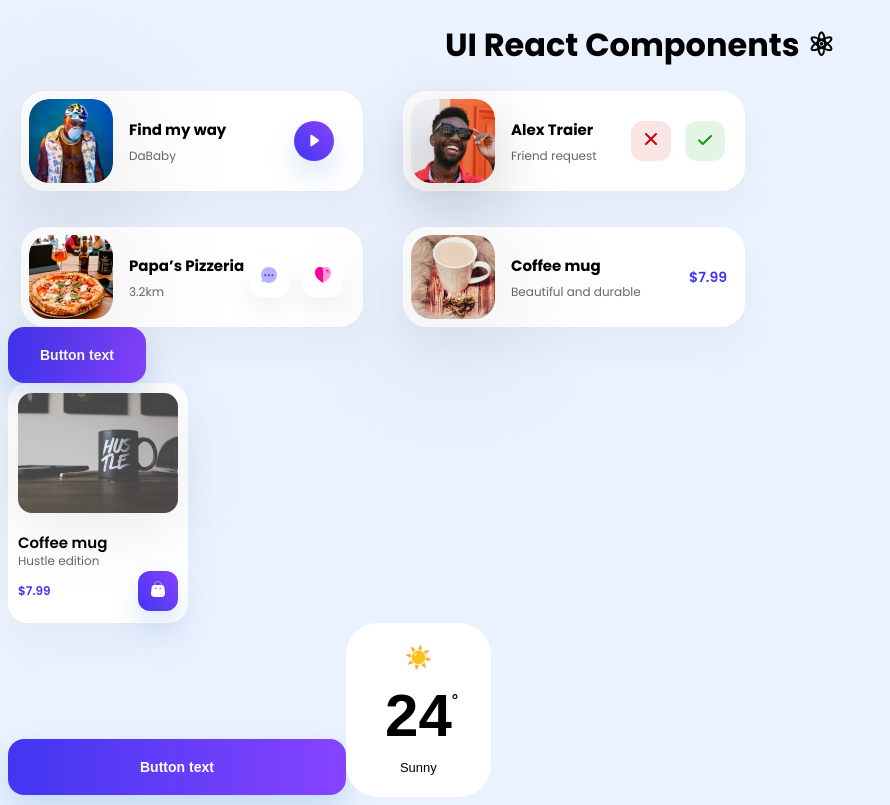
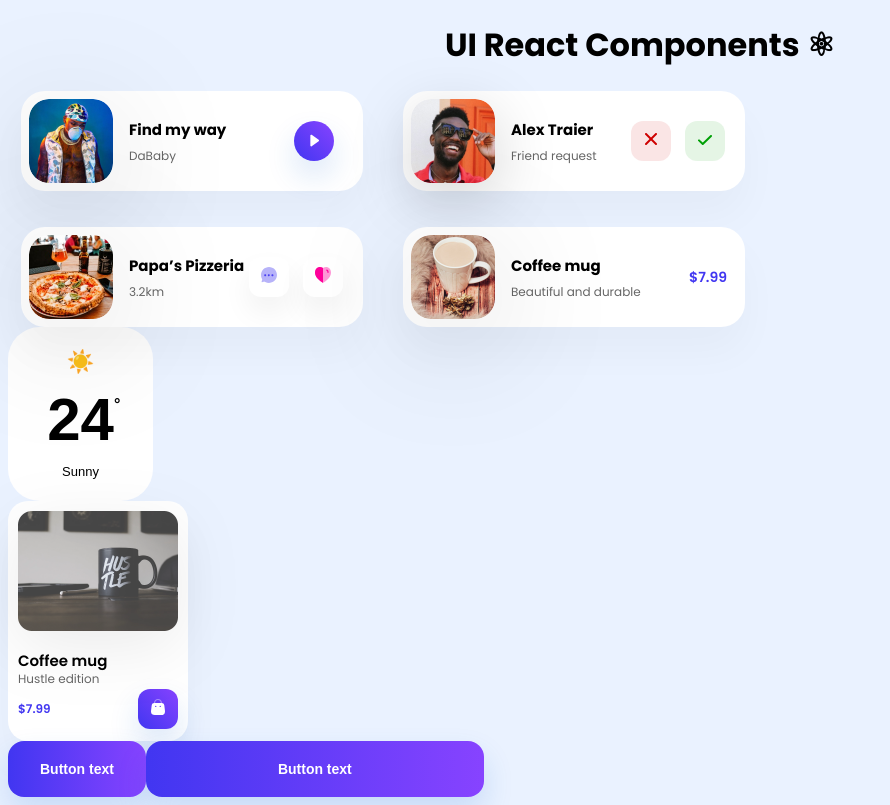
Before and after one commit to mancillajonathan/ui-react-components, a React (Create React App) app: page / in a window 1280 px wide. Shown: the whole page, without its empty margins (0-890 px from the left). Built offline with nearby package versions, Linux system fonts and the light colour scheme.

Commit message:
Redordering components in App component

```diff
--- a/src/App.js
+++ b/src/App.js
@@ -1,4 +1,4 @@
-import React from 'react';
+import React, { Fragment } from 'react';
 import './App.css';
 import Weather from './components/Weather';
 import SmallButton from './components/SmallButton';
@@ -8,14 +8,16 @@ import SmallCardsLayout from './layouts/SmallCardsLayout';
 
 function App() {
 	return (
-		<div className='App'>
+		<Fragment>
 			<h1 className='App__title'>UI React Components ⚛</h1>
-			<SmallCardsLayout />
-			<SmallButton />
-			<ProductCardMd />
-			<LargeButton />
-			<Weather />
-		</div>
+			<div className='App'>
+				<SmallCardsLayout />
+				<Weather />
+				<ProductCardMd />
+				<SmallButton />
+				<LargeButton />
+			</div>
+		</Fragment>
 	);
 }
 
```
